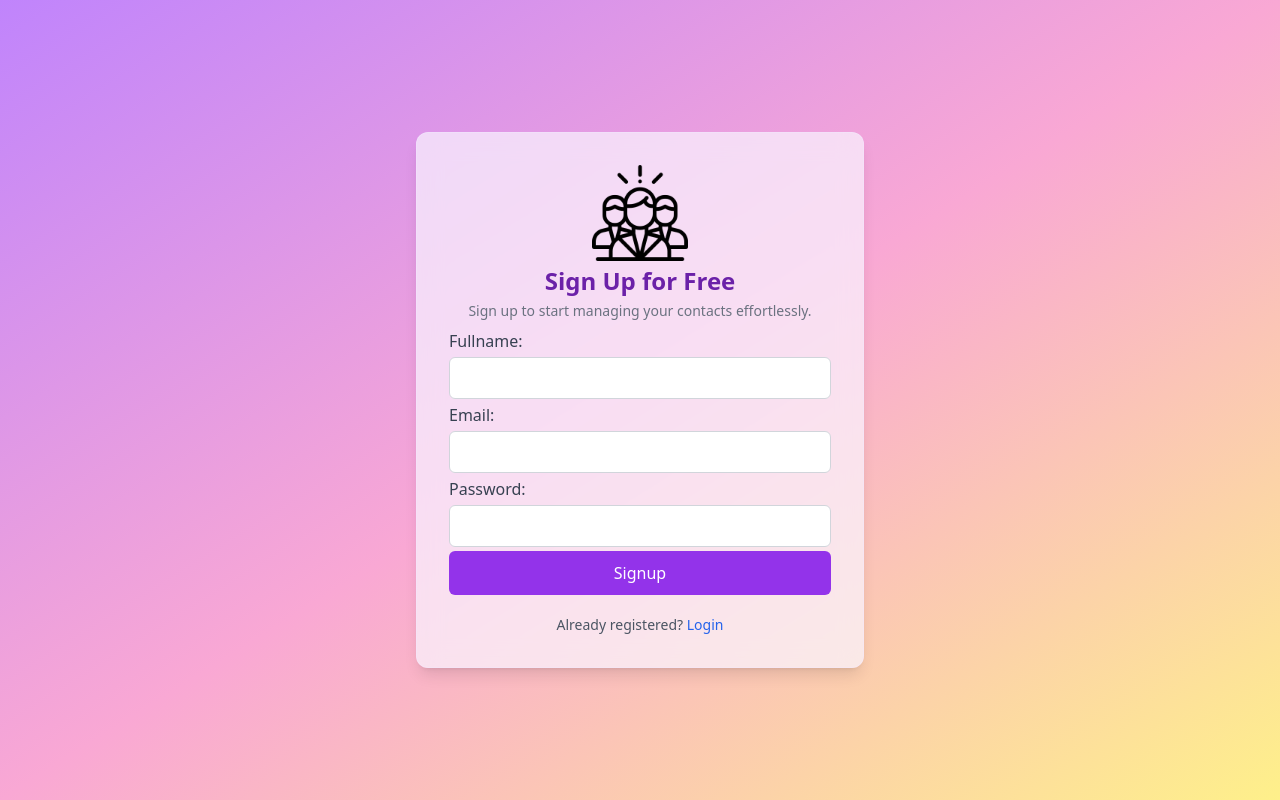
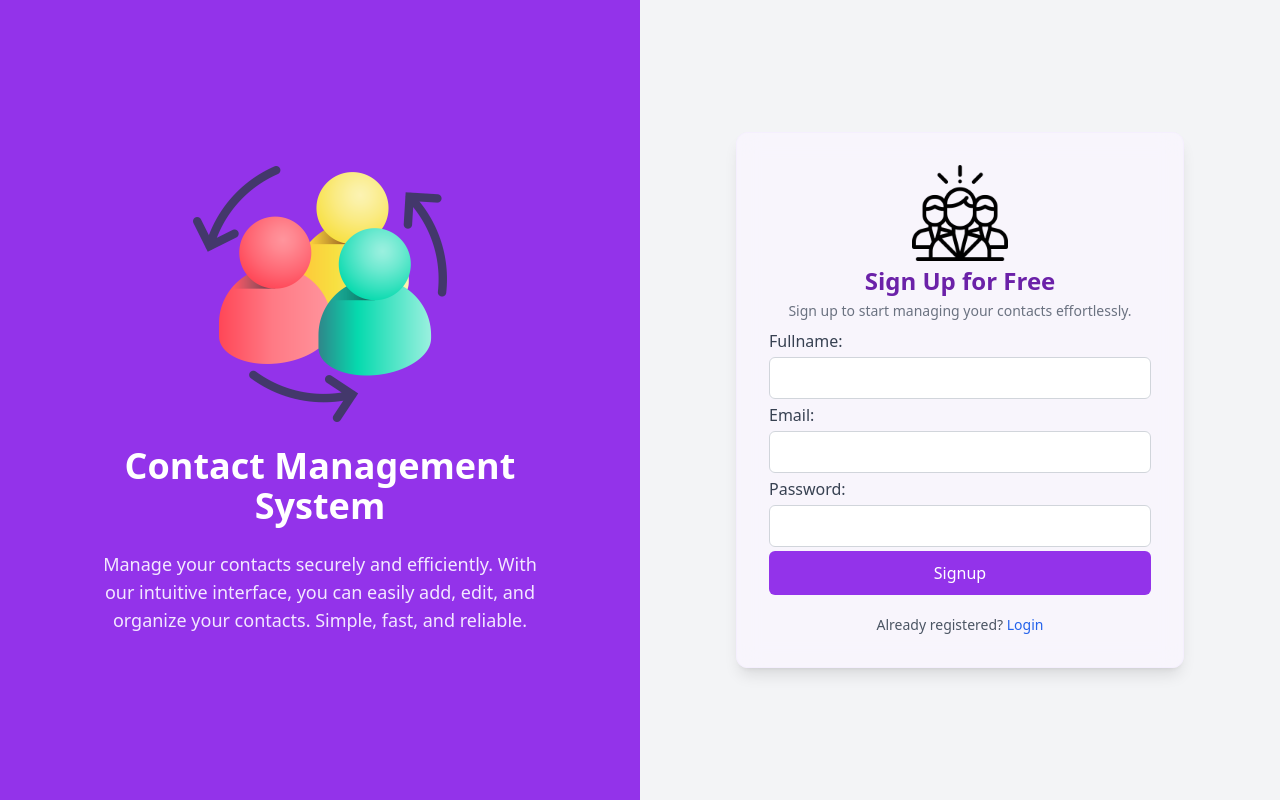
Before and after one commit to muhammadanascode/contact-management-frontend, a React (Create React App) app: page /signup in a window 1280 px wide. Built offline with nearby package versions, Linux system fonts and the light colour scheme.

Commit message:
refactor : app.js has been cleaned moved the auth related ui code in authLayout component and additional routing code in router/AppContent file

```diff
--- a/src/App.js
+++ b/src/App.js
@@ -1,32 +1,12 @@
-import { BrowserRouter, Routes, Route } from "react-router-dom";
-import Login from "./pages/Login";   // Login page component
-import Signup from "./pages/Signup"; // Signup page component
+import { BrowserRouter} from "react-router-dom";
+import AppContent from "./router/AppContent";
 
 function App() {
   return (
-    // BrowserRouter wraps the entire app for routing capabilities
     <BrowserRouter>
-      {/*
-        Full-page wrapper:
-        - min-h-screen ensures it takes full viewport height
-        - flex + items-center + justify-center centers content
-        - bg-gradient-to-br provides background gradient
-        - px-4 adds horizontal padding for mobile responsiveness
-      */}
-      <div className="min-h-screen flex items-center justify-center
-                      bg-gradient-to-br from-purple-400 via-pink-300 to-yellow-200 px-4">
-
-        {/*
-          Routes define the navigation paths for the app.
-          - Keeps routing logic centralized here
-        */}
-        <Routes>
-          <Route path="/login" element={<Login />} />   {/* Route to Login page */}
-          <Route path="/signup" element={<Signup />} /> {/* Route to Signup page */}
-        </Routes>
-      </div>
+      <AppContent />
     </BrowserRouter>
   );
 }
 
-export default App;
+export default App ;
```
